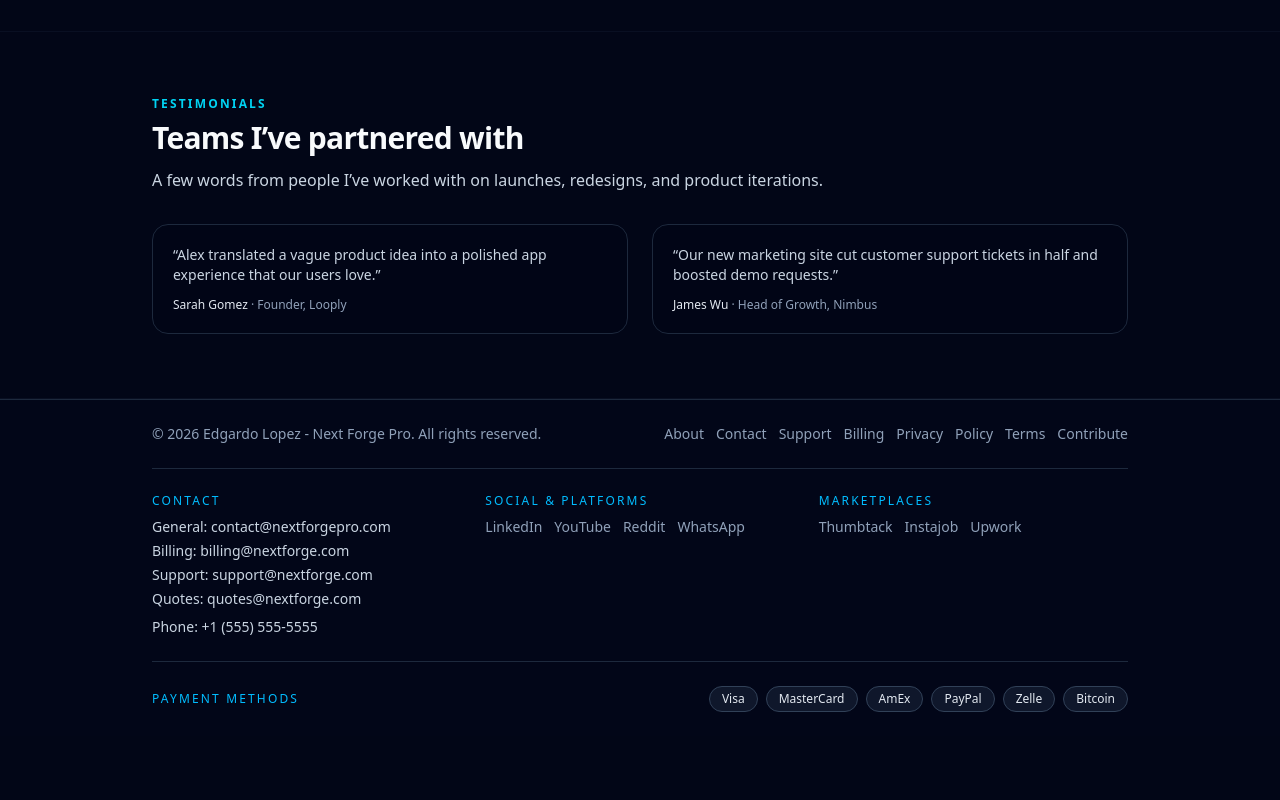
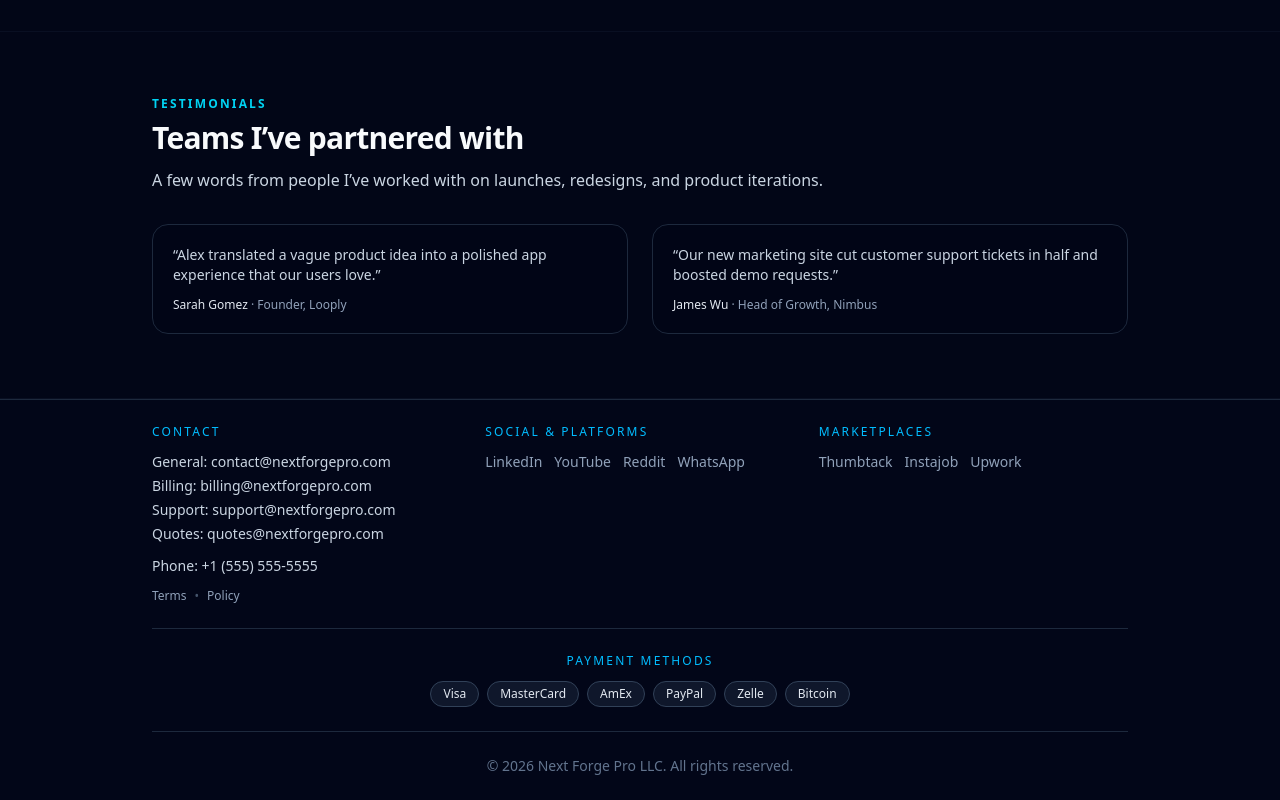
Before and after one commit to Edgar0973/nextforge-pro, a Next.js app: page / in a window 1280 px wide. Shown: the part 1315-2115 px from the top of the page. Before the commit the page ends 2051 px from the top, so only its background shows below. Built offline with nearby package versions, Linux system fonts and the light colour scheme.

Commit message:
Refine footer layout, update contact emails and legal links

```diff
--- a/components/footer.tsx
+++ b/components/footer.tsx
@@ -6,47 +6,10 @@
   return (
     <footer className="border-t border-slate-800 bg-slate-950">
       <div className="mx-auto flex max-w-5xl flex-col gap-6 px-4 py-6 text-sm text-slate-400 md:px-6">
-        {/* Top row: copyright + primary site links */}
-        <div className="flex flex-col gap-4 md:flex-row md:items-center md:justify-between">
-          <p>
-            © {year} Edgardo Lopez - Next Forge Pro. All rights reserved.
-          </p>
-
-          <div className="flex flex-wrap items-center gap-3">
-            <Link href="/about" className="hover:text-sky-300">
-              About
-            </Link>
-            <Link href="/contact" className="hover:text-sky-300">
-              Contact
-            </Link>
-            <Link href="/support" className="hover:text-sky-300">
-              Support
-            </Link>
-            <Link href="/billing" className="hover:text-sky-300">
-              Billing
-            </Link>
-            <Link href="/privacy" className="hover:text-sky-300">
-              Privacy
-            </Link>
-            <Link href="/policy" className="hover:text-sky-300">
-              Policy
-            </Link>
-            <Link href="/terms" className="hover:text-sky-300">
-              Terms
-            </Link>
-            <Link href="/contribute" className="hover:text-sky-300">
-              Contribute
-            </Link>
-          </div>
-        </div>
-
-        {/* Divider */}
-        <div className="h-px w-full bg-slate-800" />
-
-        {/* Middle row: contact info + social + marketplaces */}
+        {/* Top: Contact + Social & platforms + Marketplaces */}
         <div className="grid gap-6 md:grid-cols-3">
-          {/* Contact / phone + multiple emails */}
-          <div className="space-y-2">
+          {/* Contact / phone + multiple emails + Terms/Policy */}
+          <div className="space-y-3">
             <p className="text-xs uppercase tracking-[0.18em] text-sky-400">
               Contact
             </p>
@@ -64,28 +27,28 @@
               <p>
                 Billing:&nbsp;
                 <a
-                  href="mailto:billing@nextforge.com"
+                  href="mailto:billing@nextforgepro.com"
                   className="hover:text-sky-300"
                 >
-                  billing@nextforge.com
+                  billing@nextforgepro.com
                 </a>
               </p>
               <p>
                 Support:&nbsp;
                 <a
-                  href="mailto:support@nextforge.com"
+                  href="mailto:support@nextforgepro.com"
                   className="hover:text-sky-300"
                 >
-                  support@nextforge.com
+                  support@nextforgepro.com
                 </a>
               </p>
               <p>
                 Quotes:&nbsp;
                 <a
-                  href="mailto:quotes@nextforge.com"
+                  href="mailto:quotes@nextforgepro.com"
                   className="hover:text-sky-300"
                 >
-                  quotes@nextforge.com
+                  quotes@nextforgepro.com
                 </a>
               </p>
             </div>
@@ -96,10 +59,21 @@
                 +1 (555) 555-5555
               </a>
             </p>
+
+            {/* Terms + Policy grouped with contact block */}
+            <div className="flex flex-wrap items-center gap-2 text-xs text-slate-400">
+              <Link href="/terms" className="hover:text-sky-300">
+                Terms
+              </Link>
+              <span className="text-slate-600">•</span>
+              <Link href="/policy" className="hover:text-sky-300">
+                Policy
+              </Link>
+            </div>
           </div>
 
           {/* Social / platforms */}
-          <div className="space-y-2">
+          <div className="space-y-3">
             <p className="text-xs uppercase tracking-[0.18em] text-sky-400">
               Social &amp; platforms
             </p>
@@ -140,7 +114,7 @@
           </div>
 
           {/* Marketplaces: Thumbtack, Instajob, Upwork */}
-          <div className="space-y-2">
+          <div className="space-y-3">
             <p className="text-xs uppercase tracking-[0.18em] text-sky-400">
               Marketplaces
             </p>
@@ -176,12 +150,12 @@
         {/* Divider */}
         <div className="h-px w-full bg-slate-800" />
 
-        {/* Bottom row: payment methods */}
-        <div className="flex flex-col gap-3 md:flex-row md:items-center md:justify-between">
+        {/* Centered payment methods */}
+        <div className="flex flex-col items-center gap-3 text-center">
           <p className="text-xs uppercase tracking-[0.18em] text-sky-400">
             Payment methods
           </p>
-          <div className="flex flex-wrap gap-2 text-xs text-slate-200">
+          <div className="flex flex-wrap justify-center gap-2 text-xs text-slate-200">
             <span className="rounded-full border border-slate-700 bg-slate-900 px-3 py-1">
               Visa
             </span>
@@ -202,6 +176,14 @@
             </span>
           </div>
         </div>
+
+        {/* Divider */}
+        <div className="h-px w-full bg-slate-800" />
+
+        {/* Bottom: centered copyright */}
+        <p className="text-center text-xs md:text-sm text-slate-500">
+          © {year} Next Forge Pro LLC. All rights reserved.
+        </p>
       </div>
     </footer>
   );
```
